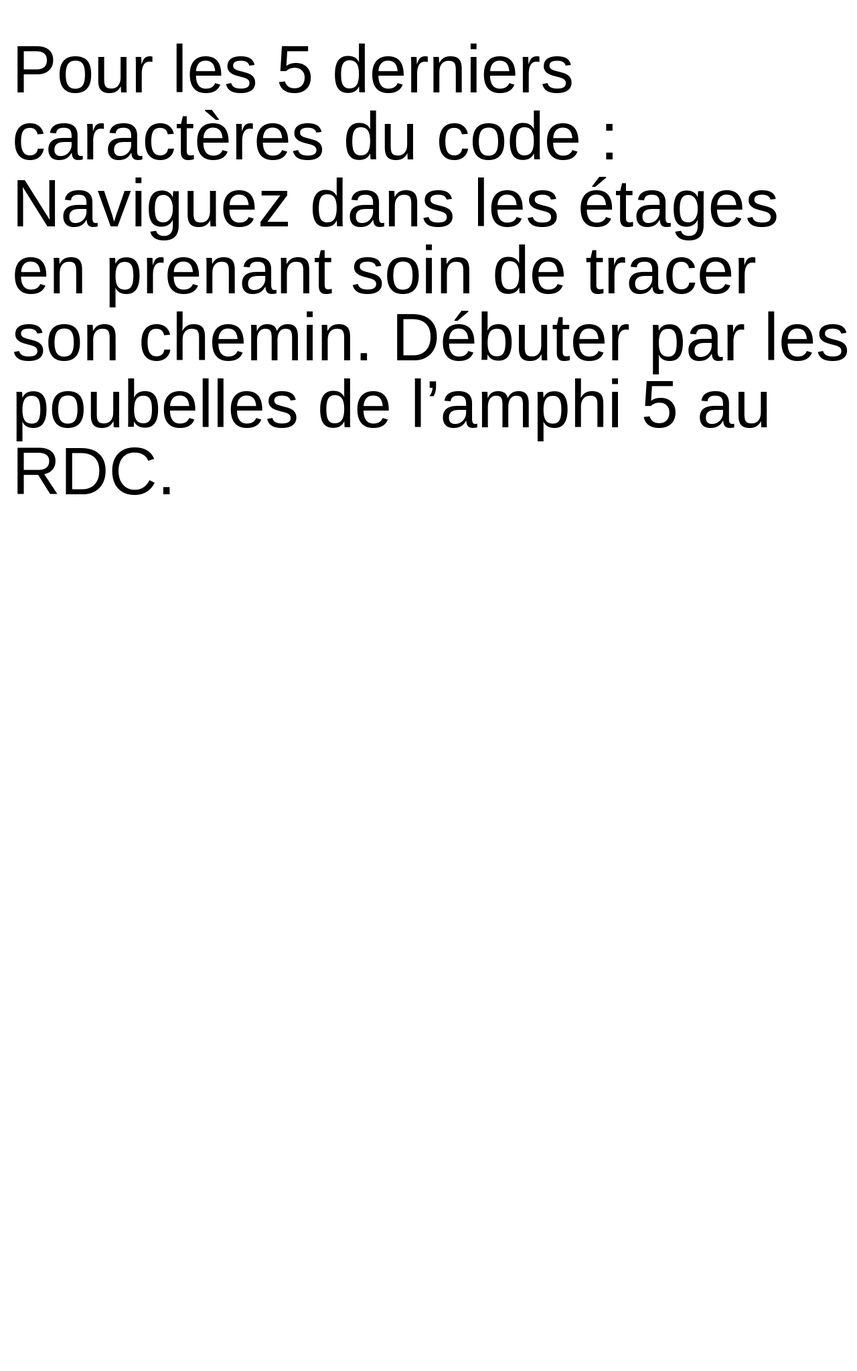
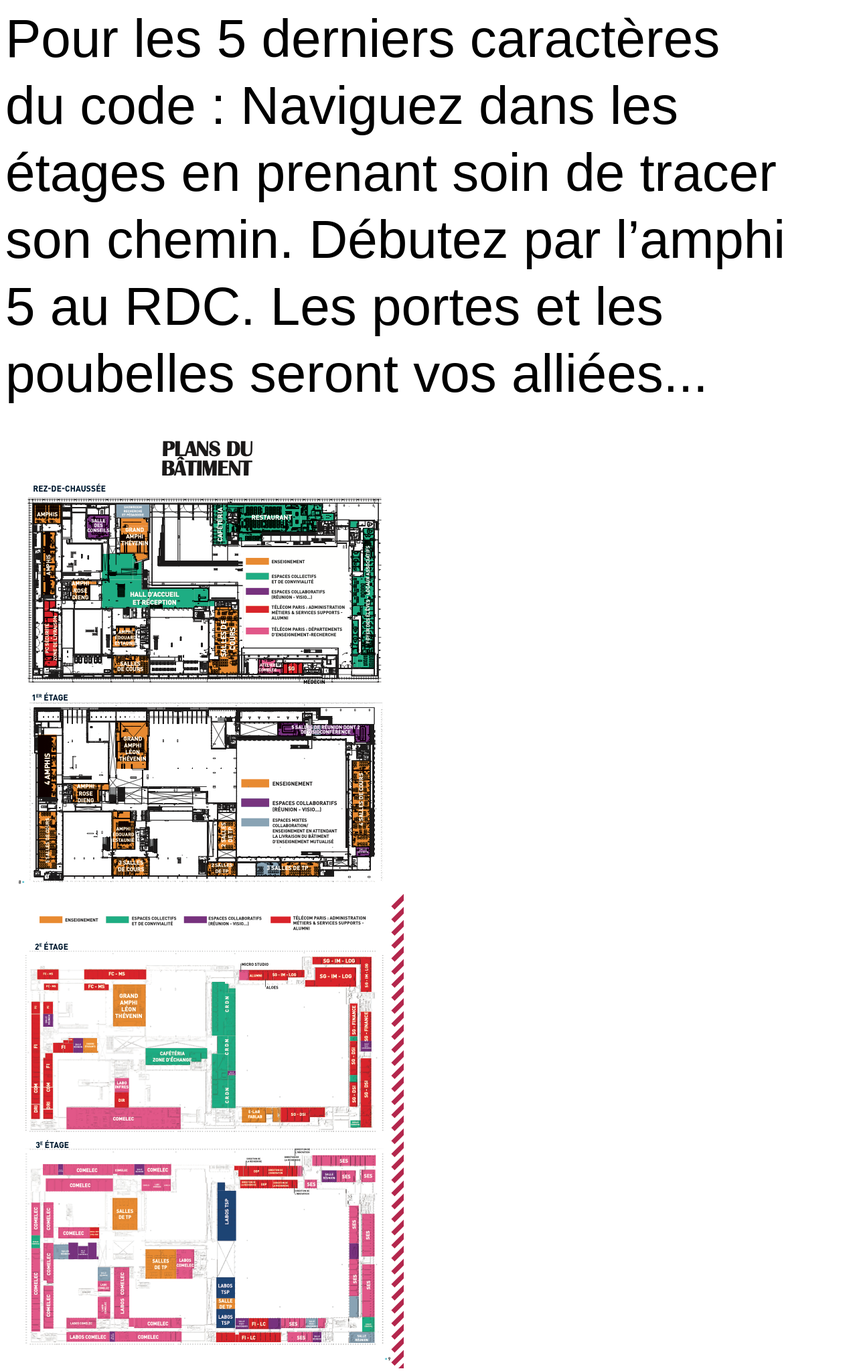
Before and after one commit to Minifixio/site-forumthune, a PHP site: page /5derniers_caracteres.html in a window 1280 px wide. Shown: the top 2047 px of the page at 67% size. Before the commit the page ends 739 px from the top, so only its background shows below. Run offline with PHP 8.4, Linux system fonts and the light colour scheme.

Commit message:
finished last mystery

```diff
--- a/5derniers_caracteres.html
+++ b/5derniers_caracteres.html
@@ -10,11 +10,27 @@
 
 </head>
 <body>
+  <div class="container">
+    <div class="column">
+      <div class="col-lg-6" class="col-md-6">
+        <p id="p-derniers-caracteres">Pour les 5 derniers caractères du code :
+          Naviguez dans les étages en prenant soin de tracer son chemin.
+          Débutez par l’amphi 5 au RDC. Les portes et les poubelles seront vos alliées...
+        </p>
+
+      </div>
+      <div class="col-lg-6" class="col-md-6">
+        <img src="img/plans/plan-1.png" class="" alt="...">
+        <img src="img/plans/plan-2.png" class="" alt="...">
+        <img src="img/plans/plan-3.png" class="" alt="...">
+      </div>
+    </div>
+
+  </div>
   <div id="div-derniers-caracteres">
-    <p id="p-derniers-caracteres">Pour les 5 derniers caractères du code :
-      Naviguez dans les étages en prenant soin de tracer son chemin.
-      Débuter par les poubelles de l’amphi 5 au RDC.
-    </p>
+
+
+
   </div>
 </body>
 </html>
--- a/css/style.css
+++ b/css/style.css
@@ -2438,10 +2438,11 @@
     justify-content: center;
     height: 100%;
     margin: 10px;
+    flex-direction: row;
 }
 
 #p-derniers-caracteres {
   color: black;
-  font-size: 100px;
+  font-size: 5em;
   line-height: 100px !important;
 }
```
Also changed, not shown: img/plans/plan-1.png (added), img/plans/plan-2.png (added), img/plans/plan-3.png (added), img/plans/plan1.png (added), img/plans/plans.png (added), 3 other files.
